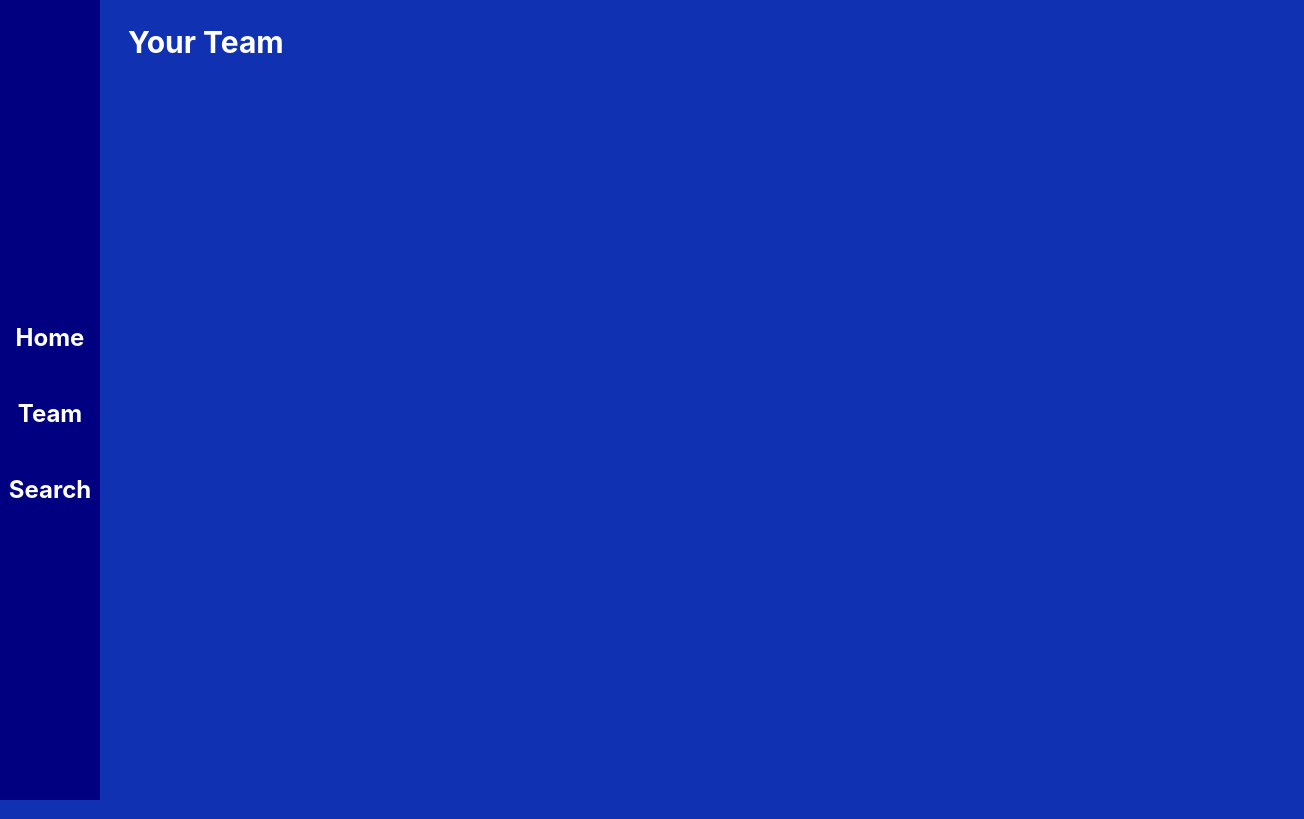
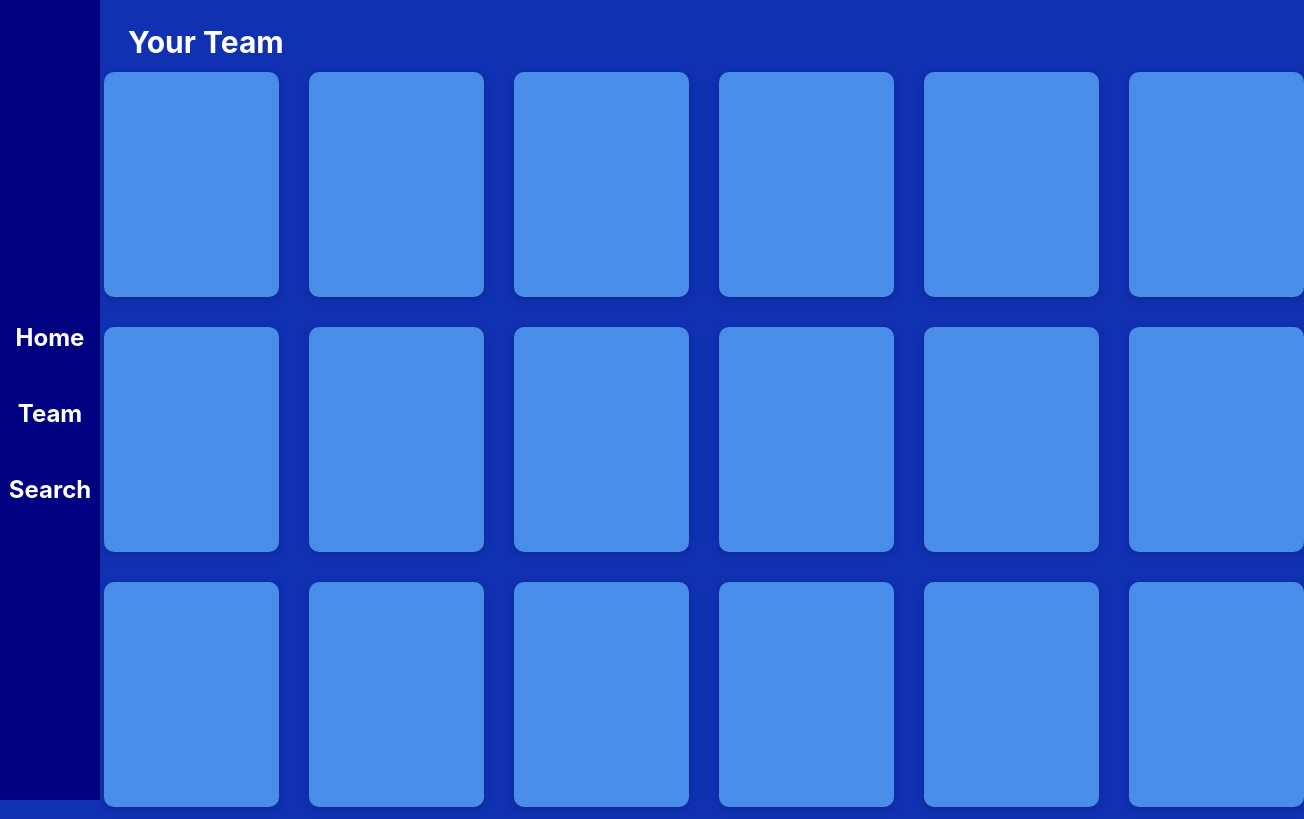
Before and after one commit to evanng07/FantasyFootballOptimizer, a React (Create React App) app: page /team in a window 1280 px wide. Shown: the whole page, 1304 px wide, since content can reach past the window. Built offline with nearby package versions, Linux system fonts and the light colour scheme.

Commit message:
updated team page

```diff
--- a/src/components/UI/Card.module.css
+++ b/src/components/UI/Card.module.css
@@ -1,15 +1,12 @@
 .card {
     padding: 1rem;
-    margin: 1rem;
+    margin: 10px;
     box-shadow: 0 2px 8px rgba(0, 0, 0, 0.2);
-    border-radius: 6px;
+    border-radius: 10px;
     background-color: rgb(72, 142, 233);
     z-index: 3;
-    width: 500px;
-    height: 500px;
+    width: 175px;
+    height: 225px;
     justify-content: center;
     align-items: center;
-    margin-left: auto;
-    margin-right: auto;
-    margin-top: 150px;
 }
--- a/src/index.css
+++ b/src/index.css
@@ -23,11 +23,11 @@ code {
 
 }
 
-.search-bar {
-  padding: 1.3rem;
-  border-radius: 2rem;
-  margin-left: 15rem;
-  width: 60%;
-  margin-top: 7rem;
-  height: 40px;
+.team {
+  display: grid;
+  justify-content: center;
+  grid-template-columns: repeat(6, 1fr);
+  margin-left: -24px;
+  margin: 2px;
+  gap: 10px;
 }
--- a/src/pages/TeamPage.js
+++ b/src/pages/TeamPage.js
@@ -8,6 +8,26 @@ const TeamPage = () => {
         <div className="text-3xl font-bold text-white">
           Your Team
         </div>
+        <div className="team">
+            <Card></Card>
+            <Card></Card>
+            <Card></Card>
+            <Card></Card>
+            <Card></Card>
+            <Card></Card>
+            <Card></Card>
+            <Card></Card>
+            <Card></Card>
+            <Card></Card>
+            <Card></Card>
+            <Card></Card>
+            <Card></Card>
+            <Card></Card>
+            <Card></Card>
+            <Card></Card>
+            <Card></Card>
+            <Card></Card>
+        </div>
       </div>
 
   );
```
